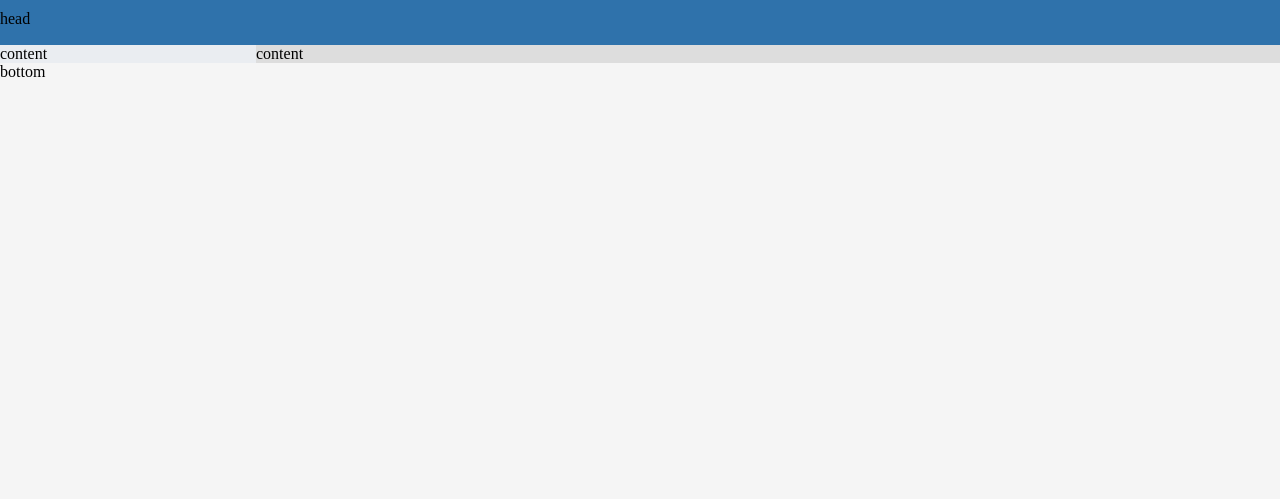
After one commit to AlanProject/day19, a Django app: template templates/mange/test.html in a window 1280 px wide. The commit adds this page. Shown: the top 499 px of the page. Run offline with Django 3.2, Linux system fonts and the light colour scheme; the template is opened without the code that fills it, so the values that code supplies are empty.

Commit message:
20160.0328

```diff
--- a/static/css/common.css
+++ b/static/css/common.css
@@ -1,4 +1,4 @@
 .table_body{
-    border-color:#f5f5f5;
+    border-color:#000000;
 
 }
--- /dev/null
+++ b/static/css/mange.css
@@ -0,0 +1,27 @@
+.main_body {
+    background-color:#f5f5f5;
+    height:500px;
+}
+
+.main_body .main_head {
+    background-color:#2F72AB;
+    height:25px;
+    padding-top:10px;
+    padding-bottom:10px;
+}
+
+.main_body .main_content_left {
+    background-color:#EAEDF1;
+    width:20%;
+    float:left;
+
+}
+.main_body .main_content_reight{
+    background-color:#ddd;
+    width:80%;
+    float:left;
+}
+.main_body .main_bottom {
+    background-color:#f5f5f5;
+
+}
--- /dev/null
+++ b/templates/mange/test.html
@@ -0,0 +1,26 @@
+<!DOCTYPE html>
+<html lang="en">
+<head>
+    <meta charset="UTF-8">
+    <title>test</title>
+    <link rel="stylesheet" href="../../static/css/mange.css">
+</head>
+<body style="margin:auto 0">
+    <div class="main_body">
+        <div class="main_head">
+            head
+        </div>
+
+        <div class="main_content_left">
+            content
+        </div>
+        <div class="main_content_reight">
+            content
+        </div>
+        <div class="main_bottom">
+            bottom
+        </div>
+
+    </div>
+</body>
+</html>
--- a/web/views/manage.py
+++ b/web/views/manage.py
@@ -1,6 +1,6 @@
 from django.shortcuts import render,HttpResponse
 from web.forms import manage
-from web  import models
+from web import models
 # Create your views here.
 def index(request):
 
```
